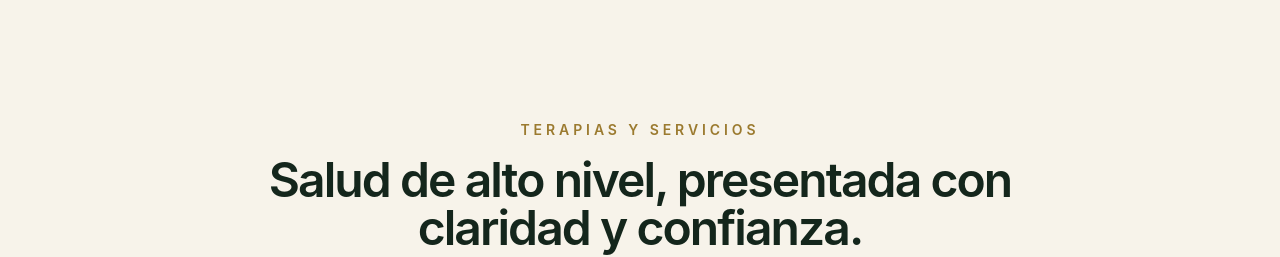
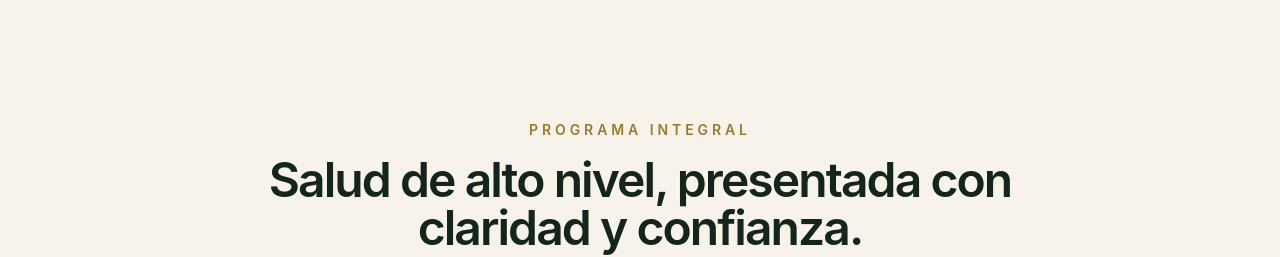
Before and after one commit to o7digital/goldenhealth, a React (Vite) app: page / in a window 1280 px wide. Shown: the part 1200-1457 px from the top of the page. Built offline with nearby package versions, Linux system fonts and the light colour scheme.

Commit message:
fix(nav): show programa integral label

```diff
--- a/src/App.jsx
+++ b/src/App.jsx
@@ -2,7 +2,7 @@ import { useEffect, useState } from "react";
 
 const copy = {
   es: {
-    nav: { method: "Método", therapies: "Terapias", shop: "Tienda", contact: "Contacto" },
+    nav: { method: "Inicio", therapies: "Programa Integral", shop: "Tienda", contact: "Contacto" },
     cta: "Agenda tu valoración",
     heroBadge: "Clínica de longevidad y bienestar integral en CDMX",
     heroTitle: "Salud celular para vivir mejor, no solo vivir más.",
@@ -18,7 +18,7 @@ const copy = {
       ["02", "Protocolo", "Diseñamos una ruta personalizada con terapias, nutrición, suplementación y seguimiento."],
       ["03", "Acompañamiento", "Medimos progreso, ajustamos el plan y construimos hábitos sostenibles a largo plazo."],
     ],
-    therapiesEyebrow: "Terapias y servicios",
+    therapiesEyebrow: "Programa Integral",
     therapiesTitle: "Salud de alto nivel, presentada con claridad y confianza.",
     therapiesText: "",
     details: "Ver detalle →",
```
